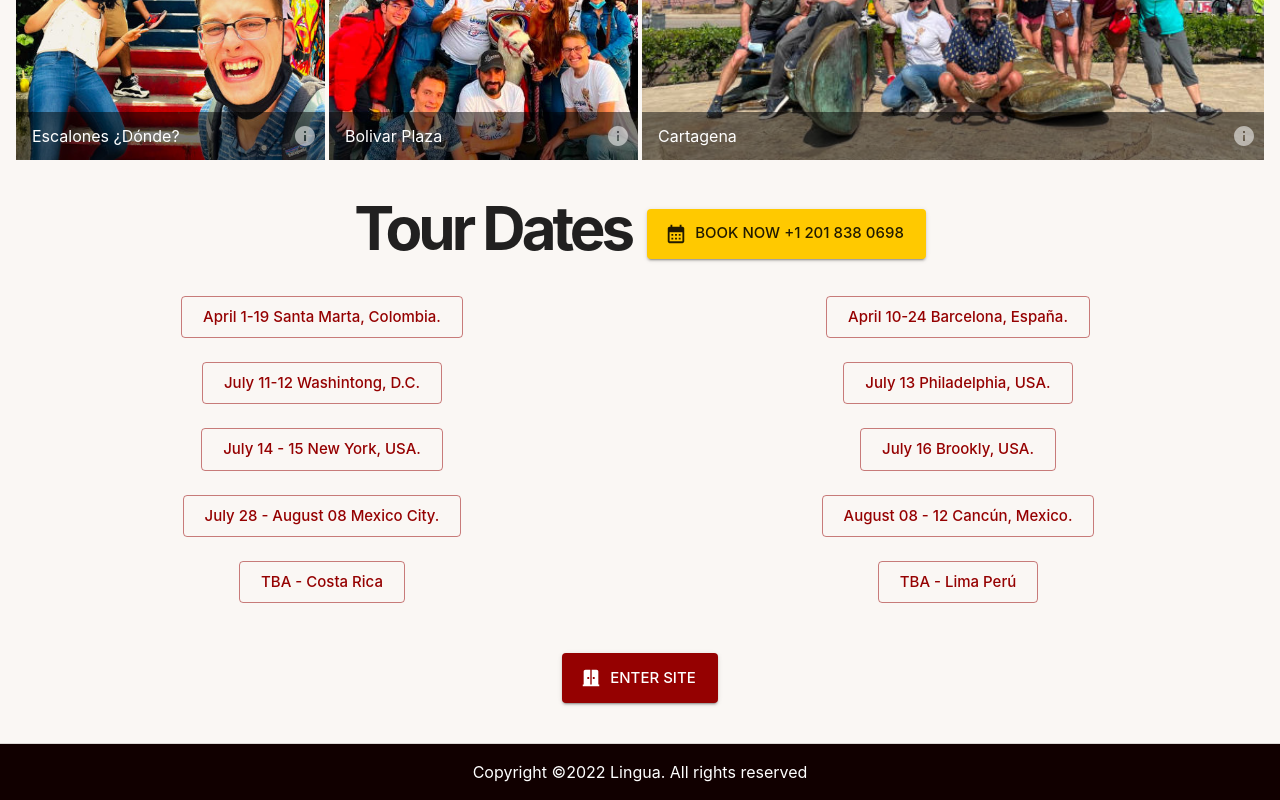
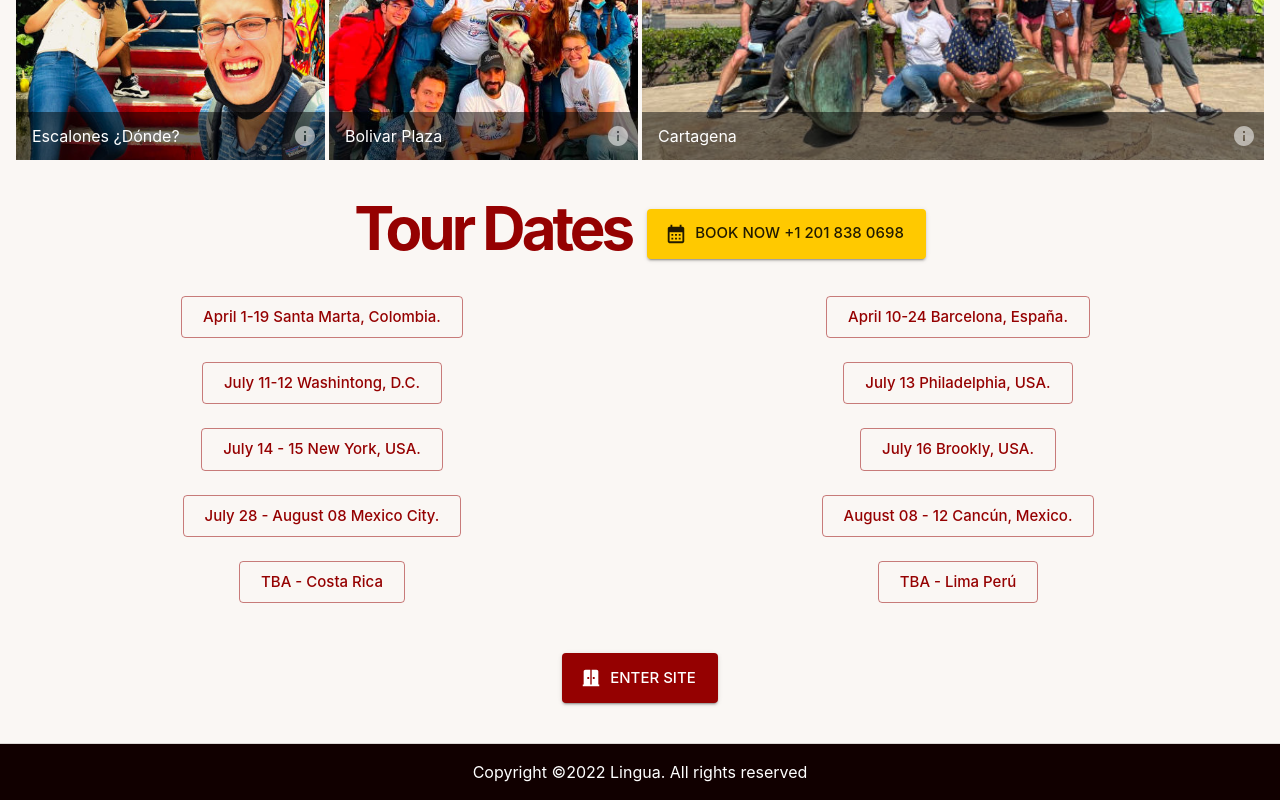
Before and after one commit to jaimeCervantes/linguallama-wireframes, a React (Create React App) app: page / in a window 1280 px wide. Shown: the part 1052-1852 px from the top of the page. Built offline with nearby package versions, Linux system fonts and the light colour scheme.

Commit message:
refactor: change h2 color

```diff
--- a/src/theme.js
+++ b/src/theme.js
@@ -27,7 +27,8 @@ const theme = createTheme({
     ].join(','),
     h2: {
       fontWeight: 700,
-      letterSpacing: '-4px'
+      letterSpacing: '-4px',
+      color: '#950101'
     }
   },
 });
```
